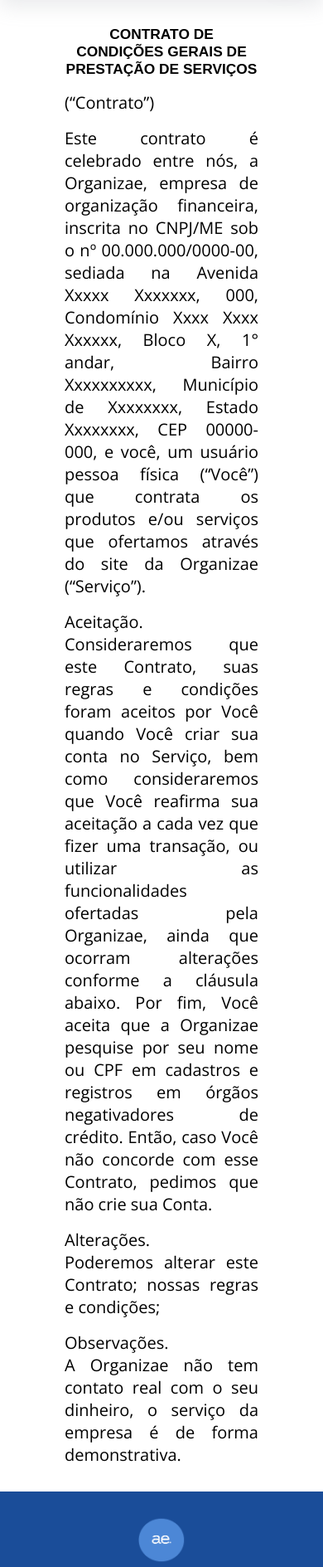
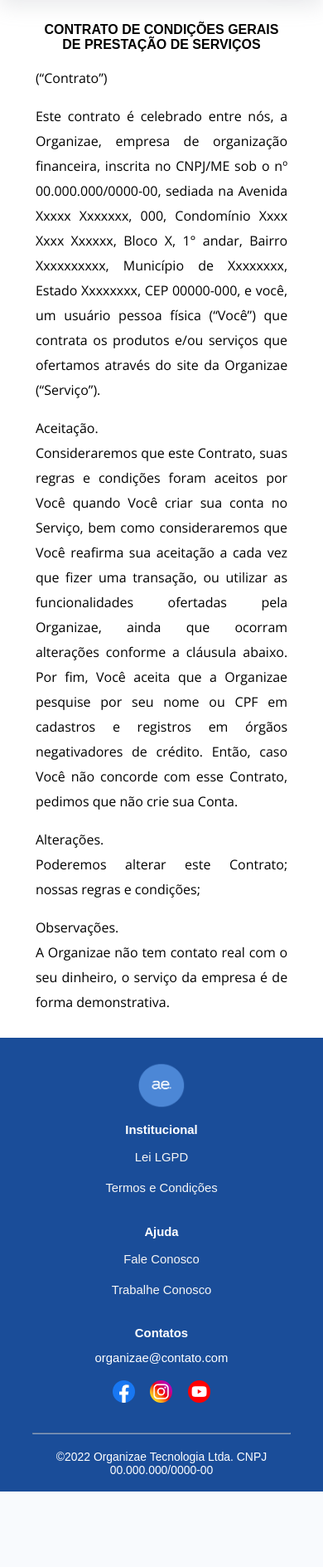
Before and after one commit to CaioAlves10/Organizae, a PHP site: page /pages/termos.html in a window 390 px wide. Shown: the part 71-1960 px from the top of the page at 83% size. After the commit the page ends 1869 px from the top, so only its background shows below. Run offline with PHP 8.4, Linux system fonts and the light colour scheme.

Commit message:
aplicado responsividade na page Termos

```diff
--- a/styles/termos.css
+++ b/styles/termos.css
@@ -13,20 +13,46 @@ body {
 }
 
 main {
-    padding: 8% 20%;
+    padding: 7% 20%;
     text-align: justify;
 }
 
 main p {
     font-family: 'Open Sans', sans-serif;
-    font-size: 20px;
-}
-
-.texto {
-    font-family: 'Open Sans', sans-serif;
-    font-size: 20px;
+    font-size: 18px;
+    line-height: 30px;
 }
 
 h3 {
     text-align: center;
 }
+
+/* MEDIA QUERY */
+
+@media (max-width: 1024px) {
+    main {
+        padding: 7% 15%;
+    }
+}
+
+@media (max-width: 870px) {
+    main p, h3 {
+        font-size: 17px;
+    }
+}
+
+@media (max-width: 690px) {
+    main {
+        padding: 7% 11%;
+    }
+
+    main p, h3 {
+        font-size: 16px;
+    }
+}
+
+@media (max-width: 370px) {
+    main p, h3 {
+        font-size: 14px;
+    }
+}
```
